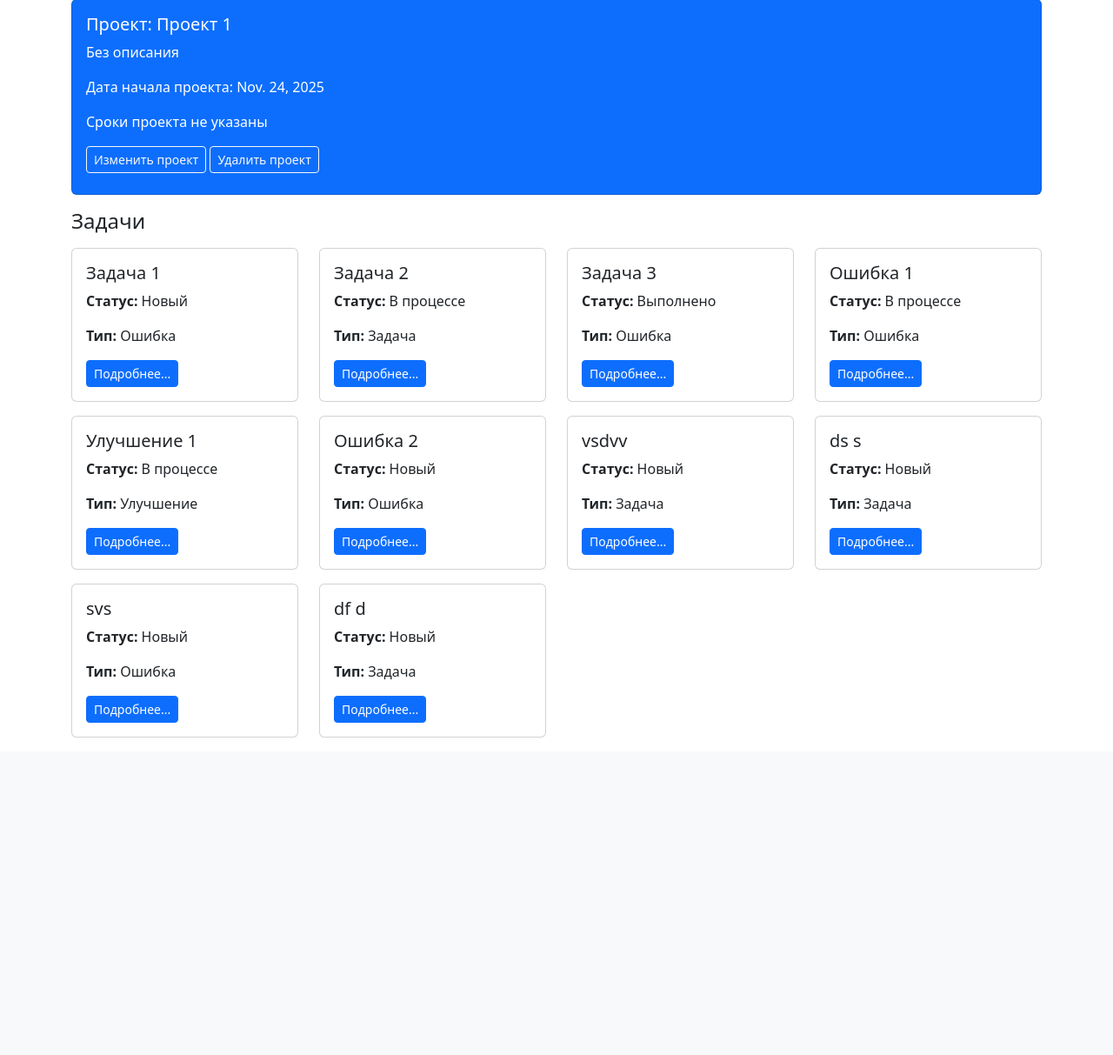
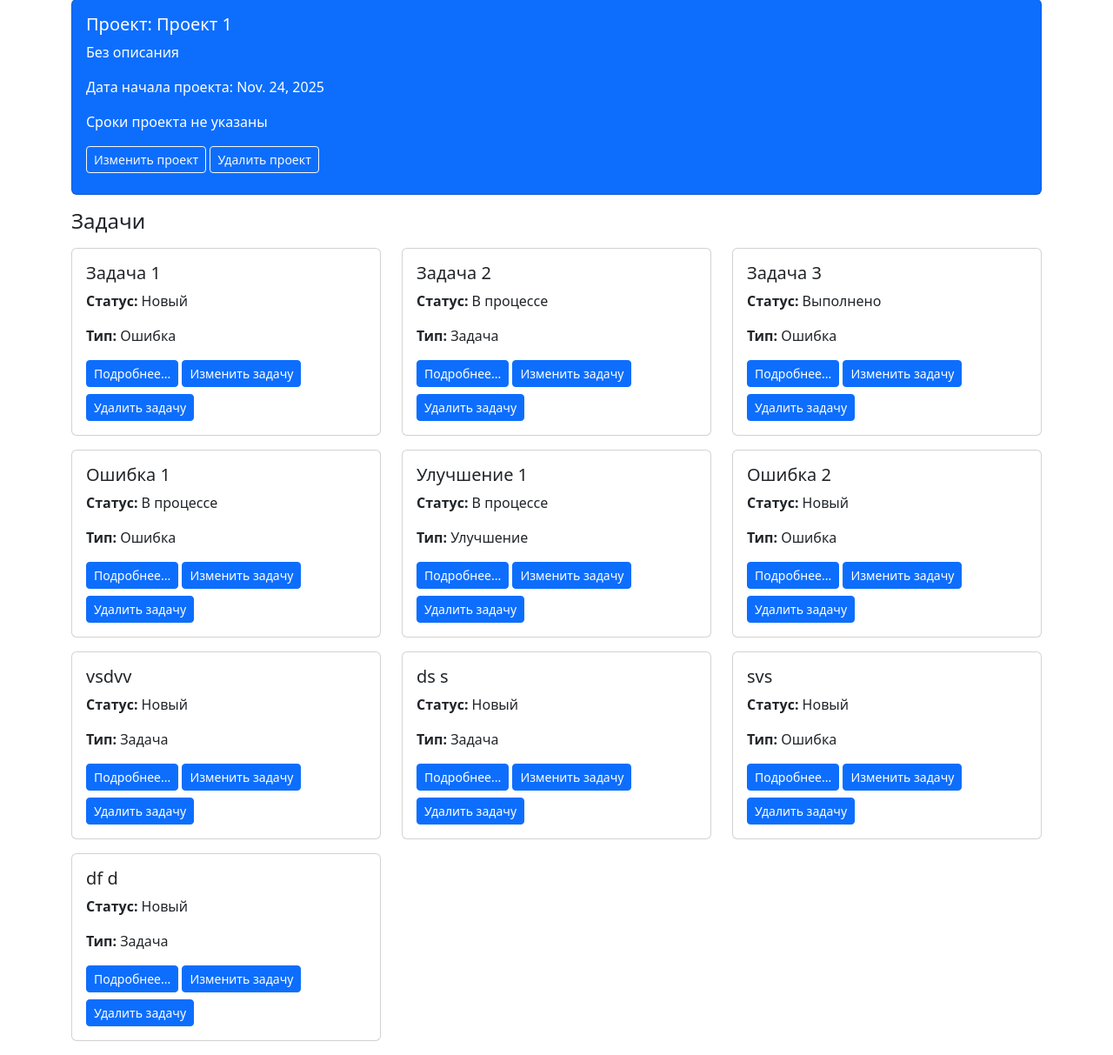
Before and after one commit to mirsaidislamov/issue_tracker, a Django app: page /project/1 in a window 1280 px wide. Shown: the part 73-1286 px from the top of the page at 87% size. Before the commit the page ends 921 px from the top, so only its background shows below. Run offline with Django 5.2, Linux system fonts and the light colour scheme; data comes from the database, SQL or seed files in the repository.

Commit message:
Добавил страницу удаления проектов

```diff
--- a/webapp/templates/project/project_detail.html
+++ b/webapp/templates/project/project_detail.html
@@ -19,12 +19,12 @@
             <p class="card-text">Сроки проекта не указаны</p>
         {% endif %}
         <a href="{% url 'project_update' pk=project.id %}" class="btn btn-outline-light btn-sm mb-2">Изменить проект</a>
-        <a href="#" class="btn btn-outline-light btn-sm mb-2">Удалить проект</a>
+        <a href="{% url 'project_delete' pk=project.id %}" class="btn btn-outline-light btn-sm mb-2">Удалить проект</a>
       </div>
     </div>
 
     <h4 class="mb-3">Задачи</h4>
-    <div class="row row-cols row-cols-md-4">
+    <div class="row row-cols-2 row-cols-md-3">
         {% for task in tasks %}
             <div class="col mb-3">
                 <div class="card h-100">
@@ -38,7 +38,9 @@
                                 <span class="card-text">—</span>
                             {% endfor %}
                         </p>
-                        <a href="{% url 'task_detail' pk=task.id %}" class="btn btn-primary btn-sm">Подробнее...</a>
+                        <a href="{% url 'task_detail' pk=task.id %}" class="btn btn-primary btn-sm mb-2">Подробнее...</a>
+                        <a href="{% url 'task_update' pk=task.id %}" class="btn btn-primary btn-sm mb-2">Изменить задачу</a>
+                        <a href="{% url 'task_delete' pk=task.id %}" class="btn btn-primary btn-sm">Удалить задачу</a>
                     </div>
                 </div>
             </div>
--- a/webapp/urls.py
+++ b/webapp/urls.py
@@ -1,13 +1,14 @@
 from django.urls import path
 
-from webapp.views import TaskDetailView, TaskCreateView, TaskUpdateView, TaskDeleteView, ProjectListView, ProjectDetailView, ProjectCreateView
-from webapp.views.project import ProjectUpdateView
+from webapp.views.task import TaskDetailView, TaskCreateView, TaskUpdateView, TaskDeleteView
+from webapp.views.project import ProjectListView, ProjectDetailView, ProjectCreateView, ProjectUpdateView, ProjectDeleteView
 
 urlpatterns = [
     path('', ProjectListView.as_view(), name='project_list'),
     path('project/<int:pk>', ProjectDetailView.as_view(), name='project_detail'),
     path('project/create', ProjectCreateView.as_view(), name='project_create'),
     path('project/<int:pk>/update', ProjectUpdateView.as_view(), name='project_update'),
+    path('project/<int:pk>/delete', ProjectDeleteView.as_view(), name='project_delete'),
     path('task/<int:pk>/', TaskDetailView.as_view(), name='task_detail'),
     path('task/create/', TaskCreateView.as_view(), name='task_create'),
     path('task/<int:pk>/update/', TaskUpdateView.as_view(), name='task_update'),
--- a/webapp/views/__init__.py
+++ b/webapp/views/__init__.py
@@ -1,2 +1,2 @@
 from webapp.views.task import TaskDetailView, TaskListView, TaskCreateView, TaskUpdateView, TaskDeleteView
-from webapp.views.project import ProjectListView, ProjectDetailView, ProjectCreateView
+from webapp.views.project import ProjectListView, ProjectDetailView, ProjectCreateView, ProjectUpdateView, ProjectDeleteView
--- a/webapp/views/project.py
+++ b/webapp/views/project.py
@@ -1,7 +1,7 @@
+from django.urls import reverse_lazy
 from django.utils.http import urlencode
-from django.views.generic import ListView, DetailView, CreateView, UpdateView
+from django.views.generic import ListView, DetailView, CreateView, UpdateView, DeleteView
 from django.db.models import Q
-from django.shortcuts import reverse
 
 from webapp.forms import SearchForm
 from webapp.forms.project import ProjectForm
@@ -63,3 +63,9 @@ class ProjectUpdateView(UpdateView):
     template_name = 'project/project_update.html'
     form_class = ProjectForm
     model = Project
+
+
+class ProjectDeleteView(DeleteView):
+    template_name = 'project/project_delete.html'
+    model = Project
+    success_url = reverse_lazy('project_list')
```
Also changed, not shown: webapp/templates/project/project_delete.html (added, +14 -0 lines).
